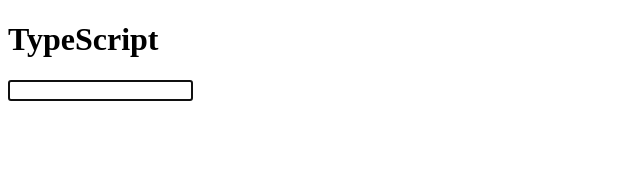
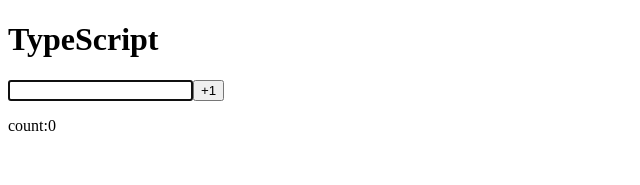
Before and after one commit to reo0306/vue-practise, a Vue app in the folder vue-typescript-lesson/: page / in a window 1280 px wide. Shown: the top 185 px of the page, without its empty margins (0-640 px from the left). Built offline with nearby package versions, Linux system fonts and the light colour scheme; the HTML template or start-up script is replaced by a standard one.

Commit message:
add event

```diff
--- a/vue-typescript-lesson/src/App.vue
+++ b/vue-typescript-lesson/src/App.vue
@@ -6,6 +6,12 @@ const dobuleCount = computed<number>(() => {
   if (count.value > 3) return 100
   return count.value * 2
 })
+console.log(dobuleCount.value)
+
+function countUp(event: MouseEvent) {
+  count.value++
+  console.log(event.clientX)
+}
 
 const userInput = useTemplateRef<HTMLElement>('user-input')
 onMounted(() => {
@@ -16,4 +22,6 @@ onMounted(() => {
 <template>
   <h1>TypeScript</h1>
   <input ref="user-input" type="text" />
+  <button @click="countUp">+1</button>
+  <p>count:{{ count }}</p>
 </template>
```
